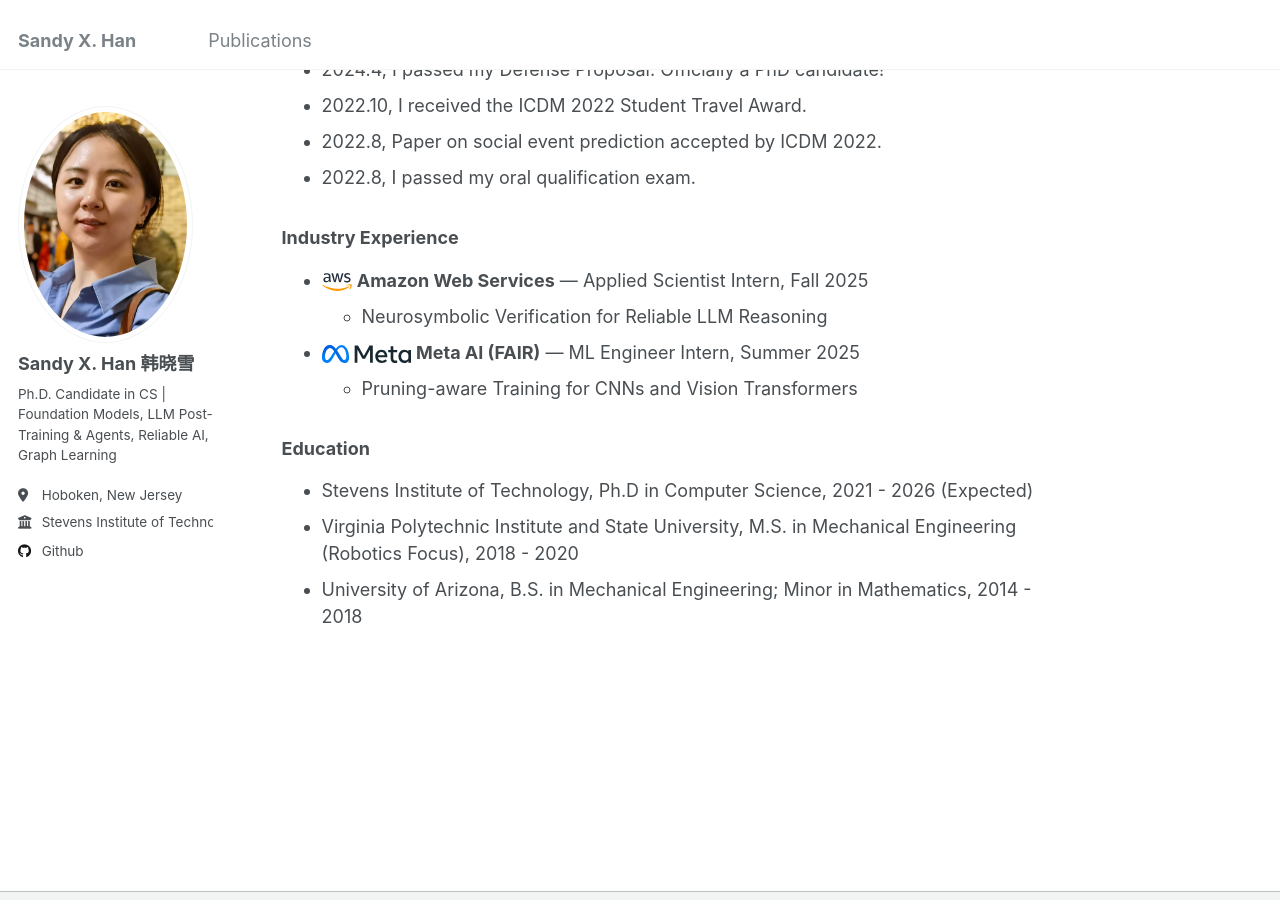
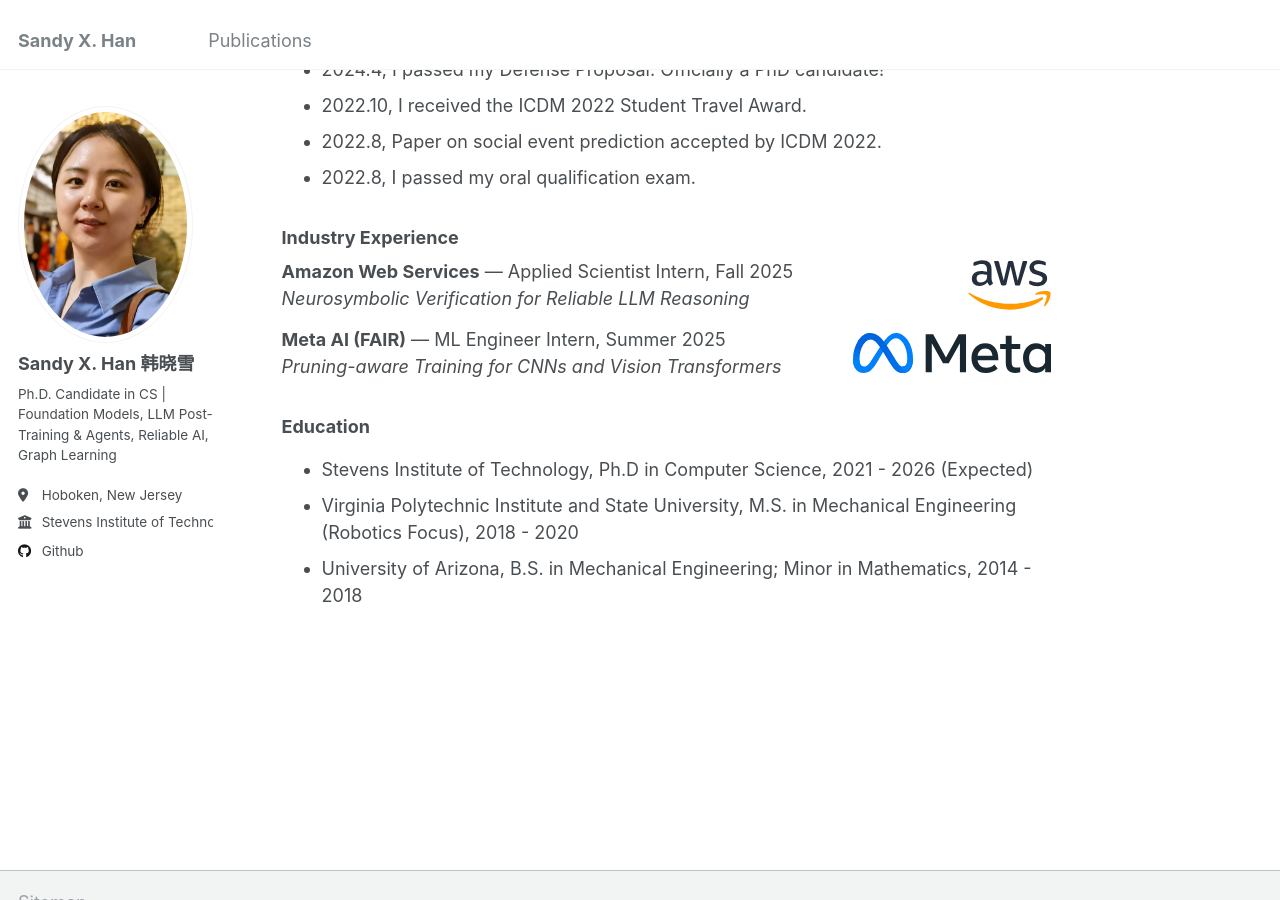
Before and after one commit to hanxiaoxue114/hanxiaoxue114.github.io, a Jekyll site: the page built from _pages/about.md, in a window 1280 px wide and 900 px high, scrolled down 985 px. Built offline with Jekyll 4.4.1, drawn with Linux system fonts in a browser that asks for light colours.

Commit message:
Move company logos to right side and make them larger
Co-Authored-By: Claude Opus 4.6 <noreply@anthropic.com>

```diff
--- a/_pages/about.md
+++ b/_pages/about.md
@@ -32,10 +32,21 @@ Feel free to reach out if you share similar research interests or have innovativ
 
 ### Industry Experience
 
-* <img src="/images/aws-logo.svg" alt="AWS" style="height:1em; vertical-align:middle;" /> **Amazon Web Services** — Applied Scientist Intern, Fall 2025
-  * Neurosymbolic Verification for Reliable LLM Reasoning
-* <img src="/images/meta-logo.svg" alt="Meta" style="height:1em; vertical-align:middle;" /> **Meta AI (FAIR)** — ML Engineer Intern, Summer 2025
-  * Pruning-aware Training for CNNs and Vision Transformers
+<div style="display:flex; align-items:center; margin-bottom:0.8em;">
+  <div style="flex:1;">
+    <strong>Amazon Web Services</strong> — Applied Scientist Intern, Fall 2025<br>
+    <em>Neurosymbolic Verification for Reliable LLM Reasoning</em>
+  </div>
+  <img src="/images/aws-logo.svg" alt="AWS" style="height:50px; margin-left:1.5em;" />
+</div>
+
+<div style="display:flex; align-items:center; margin-bottom:0.8em;">
+  <div style="flex:1;">
+    <strong>Meta AI (FAIR)</strong> — ML Engineer Intern, Summer 2025<br>
+    <em>Pruning-aware Training for CNNs and Vision Transformers</em>
+  </div>
+  <img src="/images/meta-logo.svg" alt="Meta" style="height:40px; margin-left:1.5em;" />
+</div>
 
 ### Education
 
```
